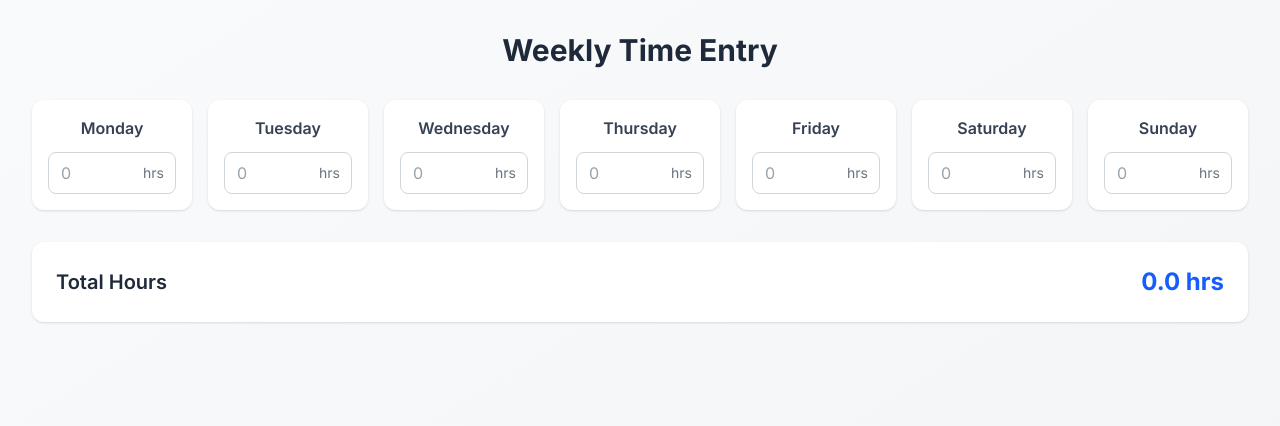
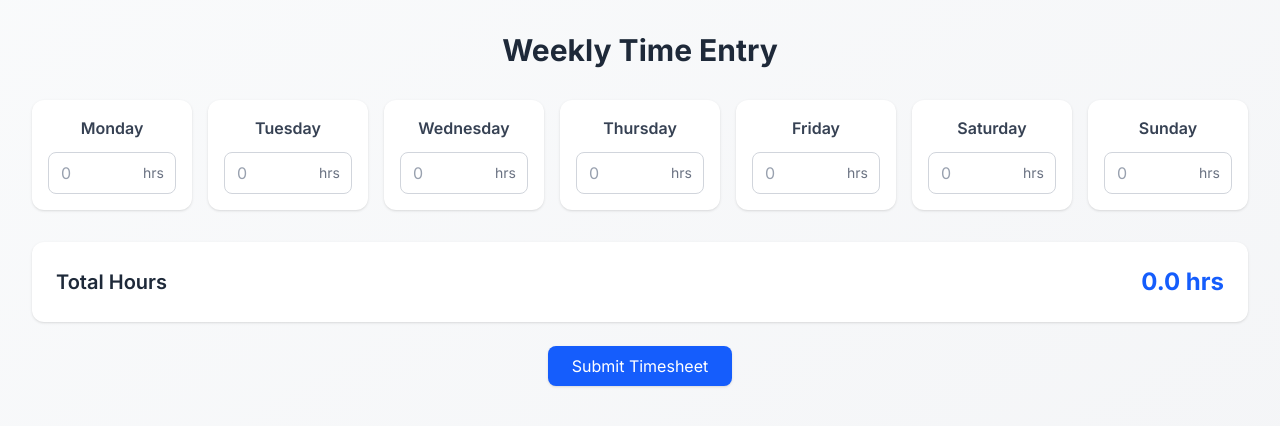
Before and after one commit to Richie97/thyme, a Next.js app: page / in a window 1280 px wide. Shown: the top 426 px of the page. Built offline with nearby package versions, Linux system fonts and the light colour scheme.

Commit message:
Add submit

```diff
--- a/src/app/page.tsx
+++ b/src/app/page.tsx
@@ -38,6 +38,7 @@ export default function Home() {
   const [notifications, setNotifications] = useState<{
     [key: string]: { show: boolean; type: "under" | "over"; message?: string };
   }>({});
+  const [showThankYou, setShowThankYou] = useState(false);
 
   const handleHoursChange = (day: string, value: string) => {
     const numValue = parseFloat(value);
@@ -72,6 +73,13 @@ export default function Home() {
       const num = parseFloat(value) || 0;
       return sum + num;
     }, 0);
+  };
+
+  const handleSubmit = () => {
+    setHours({});
+    setNotifications({});
+    setShowThankYou(true);
+    setTimeout(() => setShowThankYou(false), 3000);
   };
 
   return (
@@ -137,6 +145,21 @@ export default function Home() {
             </span>
           </div>
         </div>
+
+        <div className="mt-6 flex justify-center">
+          <button
+            onClick={handleSubmit}
+            className="bg-blue-600 text-white px-6 py-2 rounded-lg hover:bg-blue-700 transition-colors duration-200 shadow-sm hover:shadow-md"
+          >
+            Submit Timesheet
+          </button>
+        </div>
+
+        {showThankYou && (
+          <div className="fixed bottom-8 left-1/2 -translate-x-1/2 bg-green-500 text-white px-6 py-3 rounded-lg shadow-lg animate-fade-in">
+            Thanks for coming in today! See you next time! 👋
+          </div>
+        )}
       </div>
     </main>
   );
```
